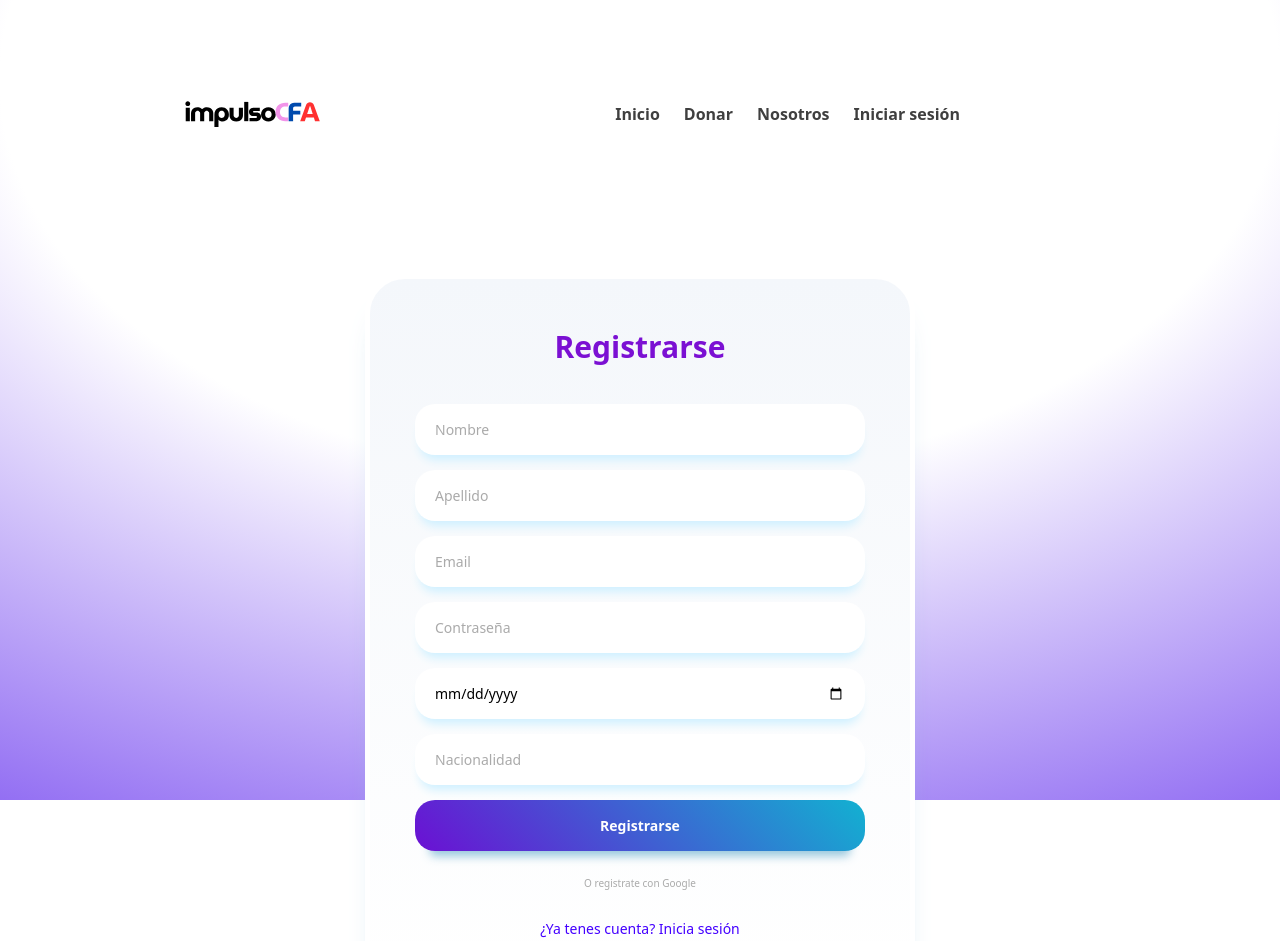
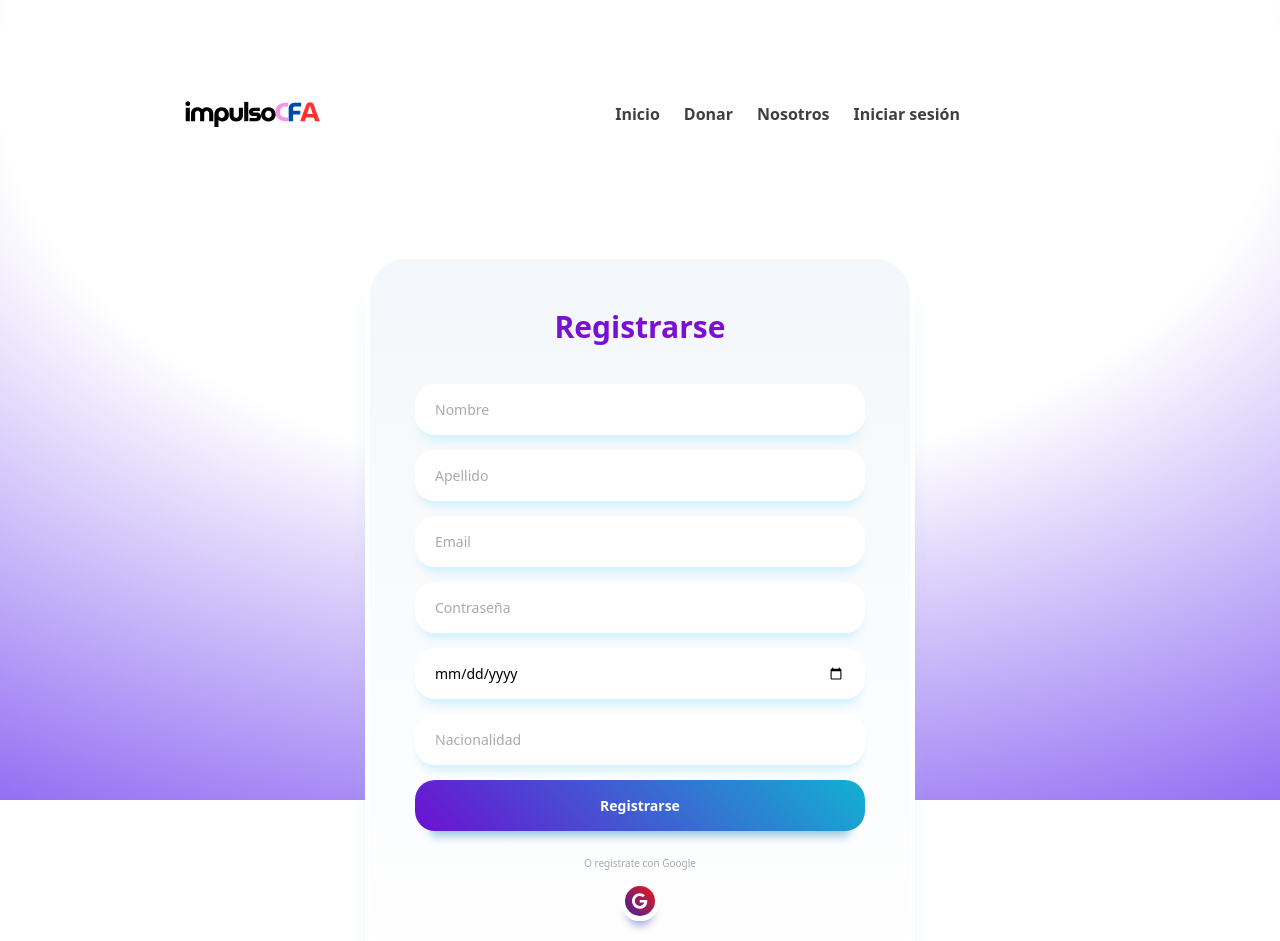
Before and after one commit to saraii7/impulsocfa-front, a React (Vite) app: page /registrarse in a window 1280 px wide. Shown: the top 941 px of the page. Built offline with nearby package versions, Linux system fonts and the light colour scheme; no server answers.

Commit message:
refactor: app.jsx

```diff
--- a/src/App.jsx
+++ b/src/App.jsx
@@ -1,7 +1,6 @@
 import{ BrowserRouter as Router, Route, Routes } from "react-router-dom";
 import Home from "./pages/home/Home";
 import Header from "./components/header/header";
-import Donar from "./pages/Donar/Donar";
 import Nosotros from "./pages/Nosotros/Nosotros";
 import Footer from "./components/footer/Footer";
 import IniciarSesion from "./pages/IniciarSesion/IniciarSesion";
--- a/src/pages/Registrarse/Registrarse.jsx
+++ b/src/pages/Registrarse/Registrarse.jsx
@@ -1,4 +1,3 @@
-import { useState } from "react";
 import RegistrarseForm from "../../components/RegistrarseForm/RegistrarseForm";
 import GoogleRegistrarseButton from "../../components/GoogleRegistrarseButton/GoogleRegistrarseButton";
 import styled from 'styled-components';
@@ -18,7 +17,7 @@ export default function Registrarse() {
         <div className="social-account-container">
           <span className="title">O registrate con Google</span>
 
-      {/*{<GoogleRegistrarseButton />}*/}
+      <GoogleRegistrarseButton />
 
                 </div>
 
```
